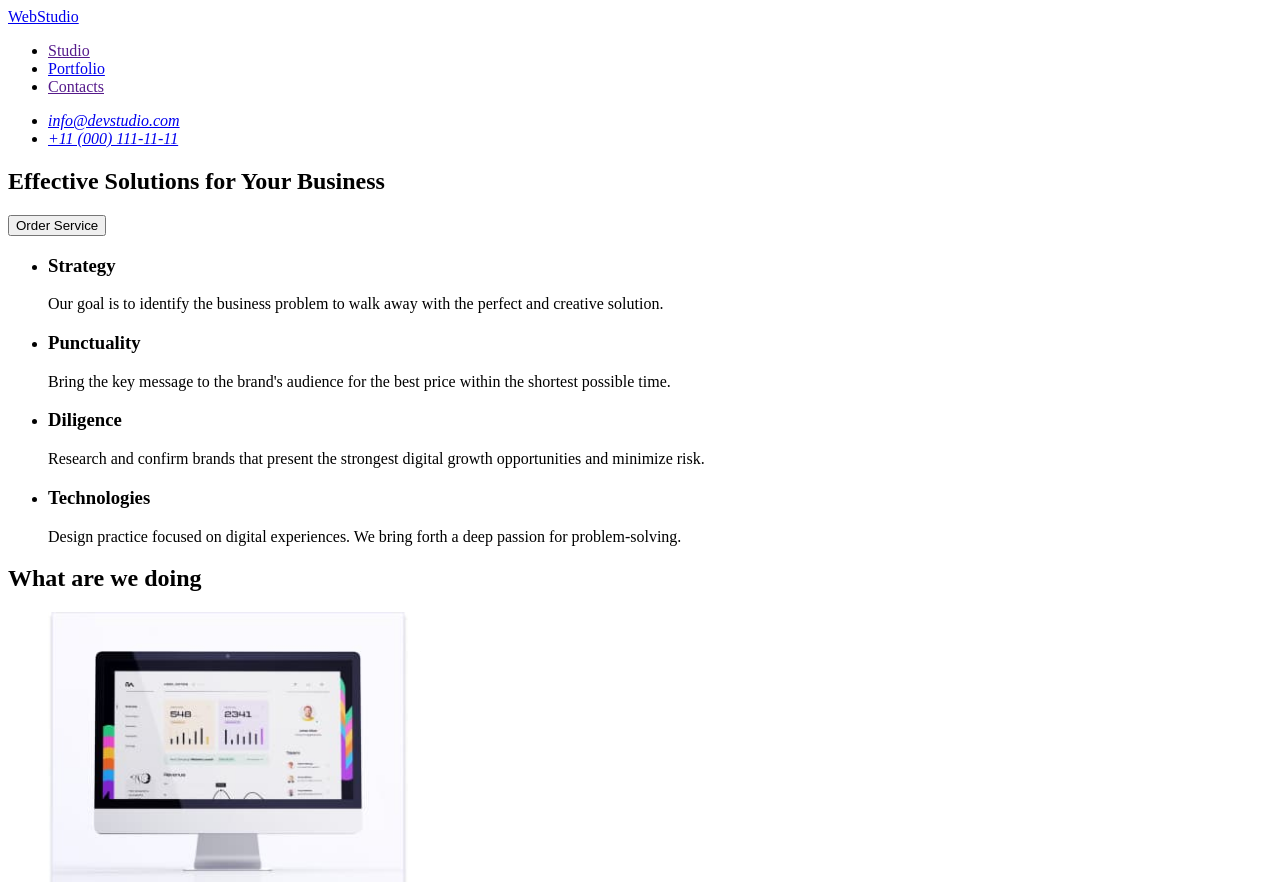
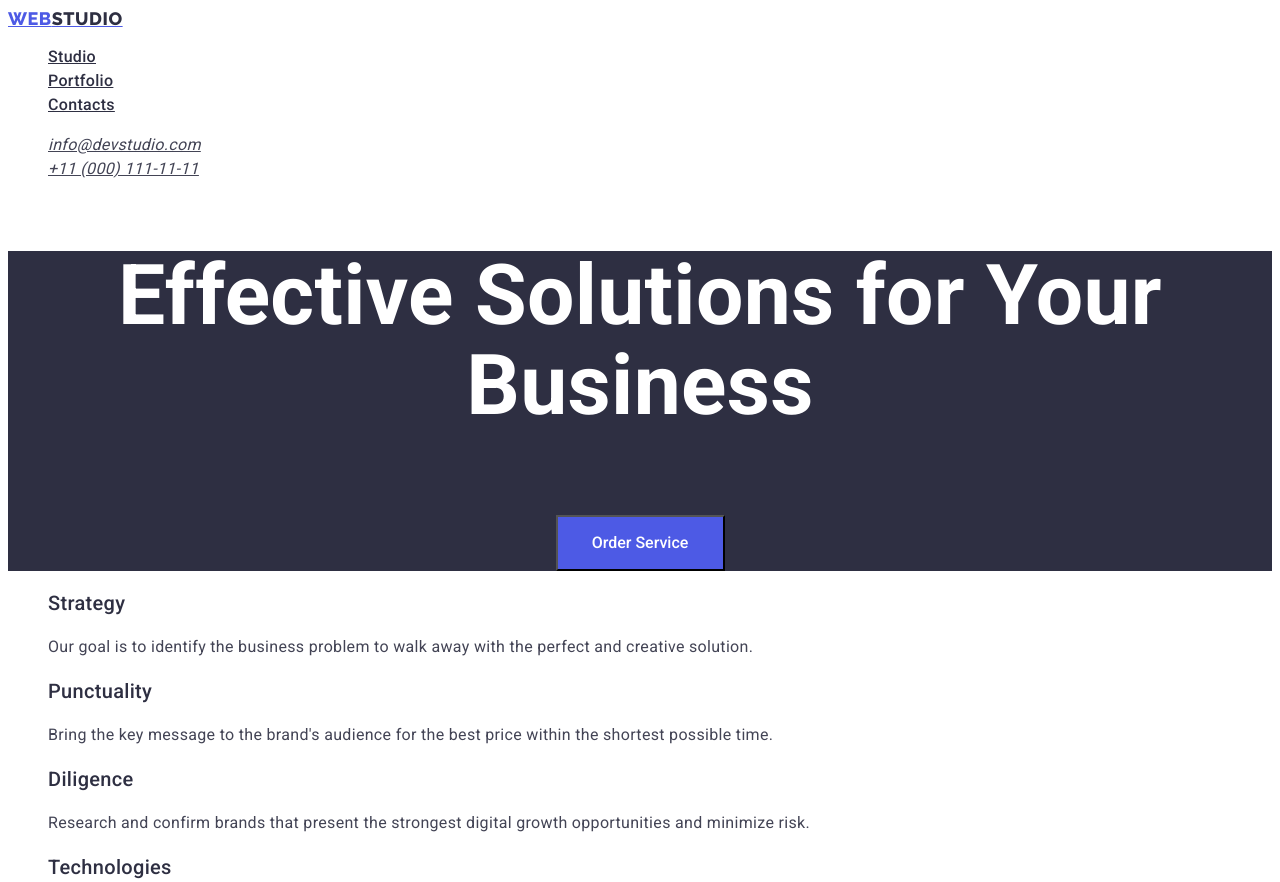
Before and after one commit to Viktoriia-Parpalii/goit-markup-hw-02, a plain HTML site: page index.html in a window 1280 px wide. Shown: the top 882 px of the page. Drawn offline with Linux system fonts and the light colour scheme.

Commit message:
Add styles

```diff
--- a/css/styles.css
+++ b/css/styles.css
@@ -0,0 +1,129 @@
+:root {
+  --primary-brand: #4d5ae5;
+  --pressed-state: #404bbf;
+  --dark: #2e2f42;
+  --success: #31d0aa;
+  --Text: #434455;
+  --subtle-text: #8e8f99;
+  --accent: #e7e9fc;
+  --light: #f4f4fd;
+  --white-background: #ffffff;
+  --modal-background: #fcfcfc;
+}
+/* General */
+body {
+  font-family: 'Roboto', sans-serif;
+  color: var(--Text);
+  letter-spacing: 0.02em;
+  background-color: var(--white-background);
+}
+.list {
+  list-style: none;
+}
+h2 {
+  font-weight: 700;
+  font-size: 36px;
+  line-height: 1.1;
+  color: var(--dark);
+}
+h3 {
+  font-weight: 500;
+  font-size: 20px;
+  line-height: 1.2;
+  color: var(--dark);
+}
+p {
+  font-size: 16px;
+  line-height: 1.5;
+}
+/* Header */
+.logo {
+  font-family: 'Raleway', sans-serif;
+  font-size: 18px;
+  line-height: 1.17;
+  display: flex;
+  letter-spacing: 0.03em;
+  text-transform: uppercase;
+  color: var(--primary-brand);
+}
+.logo > span {
+  color: var(--dark);
+}
+.main-navigation a {
+  font-weight: 500;
+  font-size: 16px;
+  line-height: 1.5;
+  color: var(--dark);
+}
+
+.address a {
+  font-size: 16px;
+  line-height: 1.5;
+  color: var(--Text);
+}
+
+/* Main page */
+
+/* Hero */
+.hero {
+  background-color: var(--dark);
+  font-size: 56px;
+  line-height: 1.07;
+  font-style: normal;
+  text-align: center;
+  font-weight: 700;
+}
+.hero-title {
+  color: var(--white-background);
+}
+.hero button {
+  font-family: 'Roboto', sans-serif;
+  width: 169px;
+  height: 56px;
+  background: var(--primary-brand);
+  font-weight: 500;
+  color: var(--white-background);
+  font-size: 16px;
+  line-height: 1.5;
+  cursor: pointer;
+}
+
+/* Active */
+.hero button:hover,
+.hero button:focus {
+  background-color: var(--pressed-state);
+}
+.main-navigation a:hover,
+.main-navigation a:focus,
+.address a:hover,
+.address a:focus {
+  color: var(--pressed-state);
+}
+/* Footer */
+.footer {
+  background-color: var(--dark);
+}
+.footer .footer-logo,
+.footer-text {
+  color: var(--light);
+}
+
+/* Portfolio */
+
+/* Filter */
+.portfolio button {
+  font-family: 'Roboto', sans-serif;
+  width: 116px;
+  height: 48px;
+  background: var(--accent);
+  font-weight: 500;
+  color: var(--primary-brand);
+  font-size: 16px;
+  line-height: 1.5;
+  cursor: pointer;
+}
+.portfolio button:hover,
+.portfolio button:focus {
+  background-color: var(--pressed-state);
+  color: var(--white-background);
+}
--- a/index.html
+++ b/index.html
@@ -5,20 +5,25 @@
     <meta http-equiv="X-UA-Compatible" content="IE=edge" />
     <meta name="viewport" content="width=device-width, initial-scale=1.0" />
     <title>WebStudio</title>
+    <link rel="stylesheet" href="./css/styles.css" />
+    <link
+      href="https://fonts.googleapis.com/css2?family=Raleway:wght@800&family=Roboto:wght@400;500;700;900&display=swap"
+      rel="stylesheet"
+    />
   </head>
   <body>
     <!-- Header -->
     <header>
       <nav>
-        <a href="./index.html">WebStudio</a>
-        <ul>
+        <a class="logo" href="./index.html">Web <span>Studio</span> </a>
+        <ul class="main-navigation list">
           <li><a href="">Studio</a></li>
           <li><a href="./portfolio.html">Portfolio</a></li>
           <li><a href="">Contacts</a></li>
         </ul>
       </nav>
-      <address>
-        <ul>
+      <address class="address">
+        <ul class="list">
           <li><a href="mailto:info@devstudio.com">info@devstudio.com</a></li>
 
           <li><a href="tel:+110001111111">+11 (000) 111-11-11</a></li>
@@ -28,14 +33,14 @@
     <!-- Main content -->
     <main>
       <!-- Hero image -->
-      <section>
-        <h1>Effective Solutions for Your Business</h1>
+      <section class="hero">
+        <h1 class="hero-title">Effective Solutions for Your Business</h1>
         <button type="button">Order Service</button>
       </section>
       <!-- Section 1 -->
       <section>
-        <h2 hidden>Features hidden</h2>
-        <ul>
+        <h2 hidden>Our advantages</h2>
+        <ul class="advantages list">
           <li>
             <h3>Strategy</h3>
             <p>
@@ -69,7 +74,7 @@
       <!-- Section 2 -->
       <section>
         <h2>What are we doing</h2>
-        <ul>
+        <ul class="list">
           <li>
             <img
               src="./images/img1.jpg"
@@ -99,7 +104,7 @@
       <!-- Section 3-->
       <section>
         <h2>Our Team</h2>
-        <ul>
+        <ul class="list">
           <li>
             <img src="./images/4.jpg" alt="Employee" width="264" height="260" />
             <h3>Mark Guerrero</h3>
@@ -127,9 +132,11 @@
       </section>
     </main>
     <!-- Footer -->
-    <footer>
-      <a href="./index.html">WebStudio</a>
-      <p>
+    <footer class="footer">
+      <a class="logo" href="./index.html"
+        >Web <span class="footer-logo">Studio</span>
+      </a>
+      <p class="footer-text">
         Increase the flow of customers and sales for your business with digital
         marketing &#38; growth solutions.
       </p>
```
Also changed, not shown: portfolio.html (+18 -10 lines).
